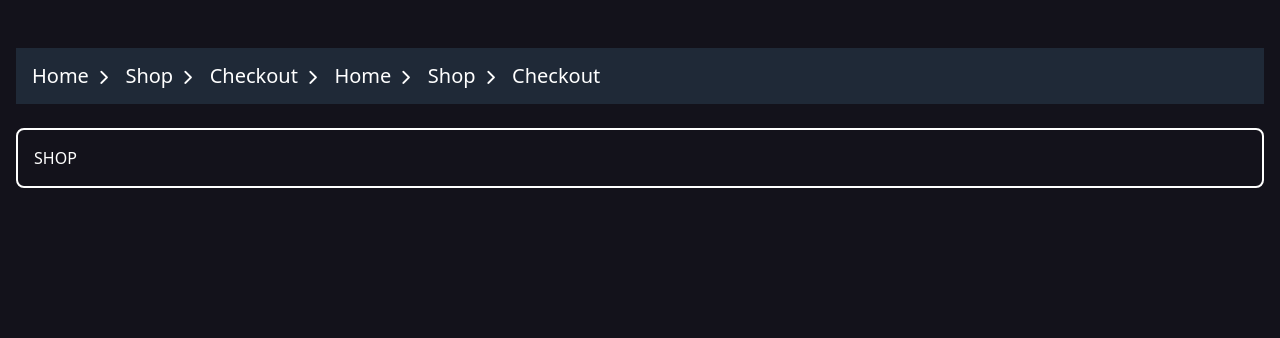
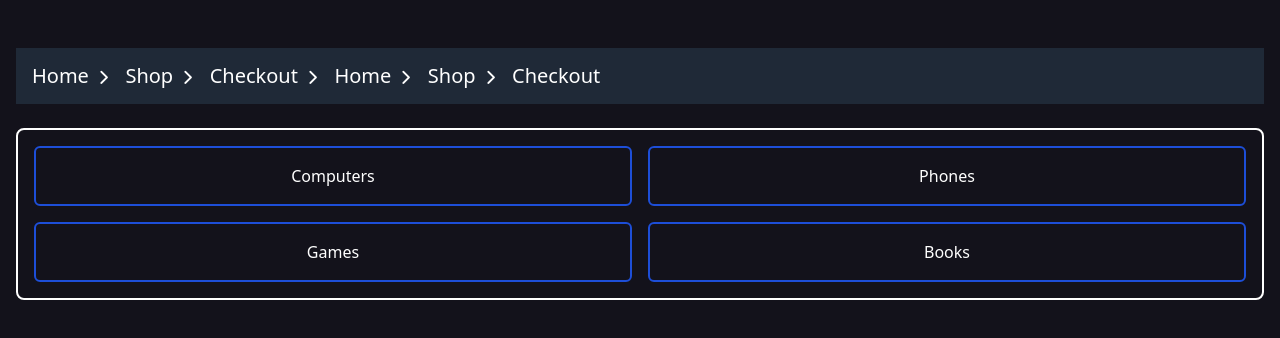
Before and after one commit to onth0s/test-link-navigation, a React (Create React App) app: page /shop in a window 1280 px wide. Shown: the top 338 px of the page. Built offline with nearby package versions, Linux system fonts and the light colour scheme.

Commit message:
added shop categories

```diff
--- a/src/pages/Shop/index.js
+++ b/src/pages/Shop/index.js
@@ -1,5 +1,20 @@
+const categories = [
+	'Computers',
+	'Phones',
+	'Games',
+	'Books',
+];
+
 export const Shop = () => {
-	return (<div>
-		SHOP
+	return (<div className="bg-yellow-900_ grid grid-cols-2 gap-4">
+		{categories.map((el, i) => (
+			<Category key={i} text={el} />
+		))}
 	</div>);
 }
+
+const Category = ({ text }) => {
+	return (<div className="cursor-pointer border-2 border-blue-700 rounded-md py-4 flex items-center justify-center">
+		<p>{text}</p>
+	</div>);
+}
```
